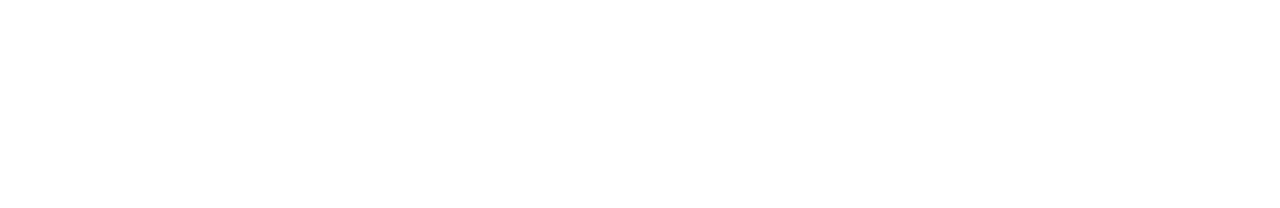
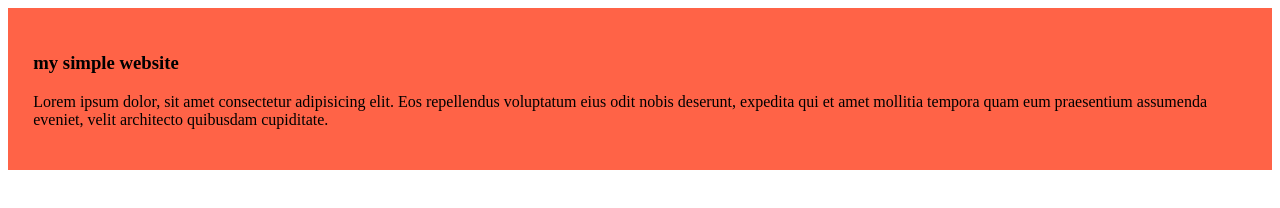
Before and after one commit to Abd-AhadCMD/my-simple-website, a plain HTML site: page index.html in a window 1280 px wide. Drawn offline with Linux system fonts and the light colour scheme.

Commit message:
Second Commit

```diff
--- a/index.html
+++ b/index.html
@@ -4,8 +4,12 @@
     <meta charset="UTF-8">
     <meta name="viewport" content="width=device-width, initial-scale=1.0">
     <title>my simple website</title>
+    <link rel="stylesheet" href="styles/blog.css">
 </head>
 <body>
-
+    <div>
+        <h3>my simple website</h3>
+    <p>Lorem ipsum dolor, sit amet consectetur adipisicing elit. Eos repellendus voluptatum eius odit nobis deserunt, expedita qui et amet mollitia tempora quam eum praesentium assumenda eveniet, velit architecto quibusdam cupiditate.</p>
+    </div>
 </body>
 </html>
--- /dev/null
+++ b/styles/blog.css
@@ -0,0 +1,4 @@
+div{
+    background-color: tomato;
+    padding: 2%;
+}
```
